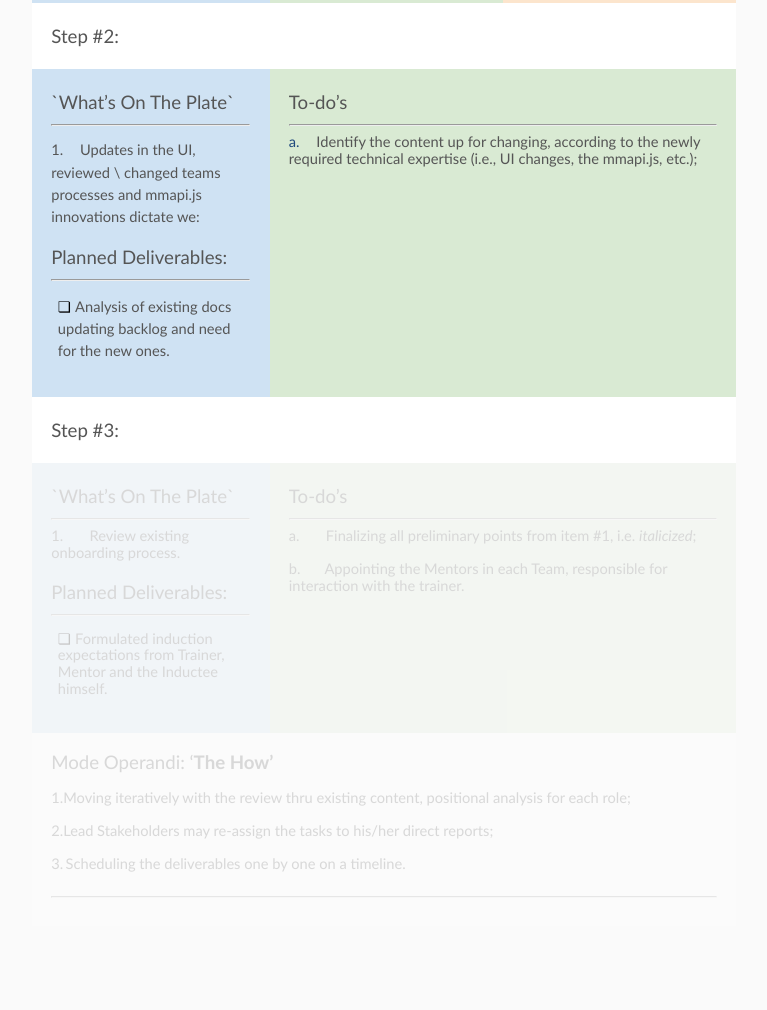
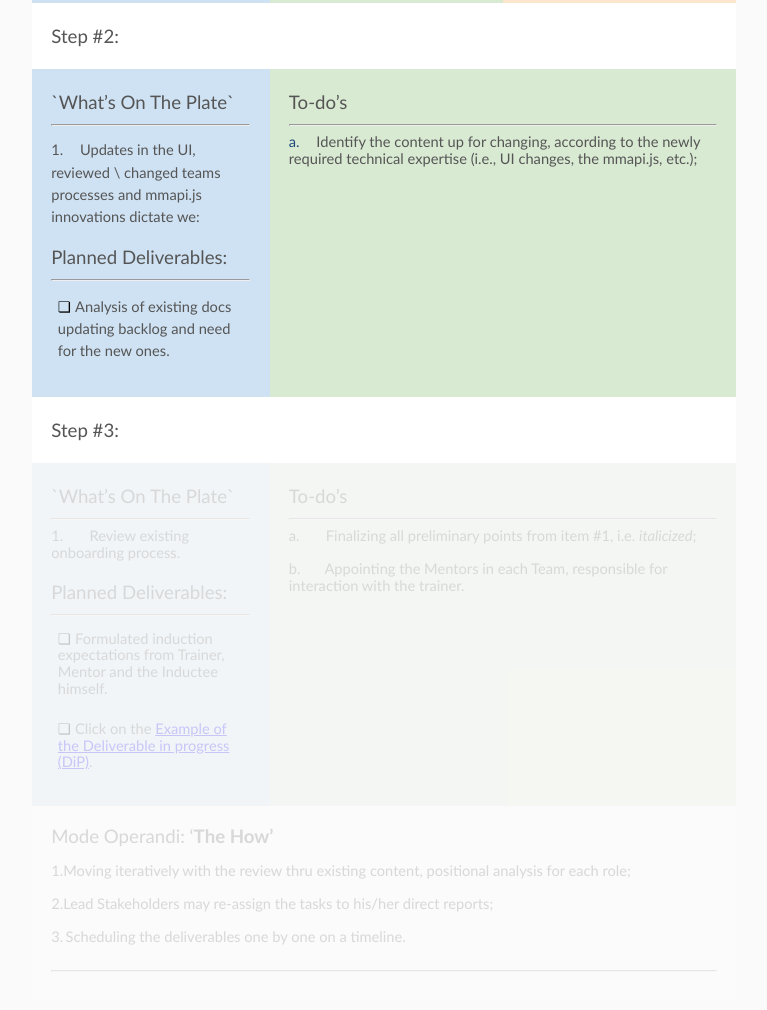
Before and after one commit to GrinchakAndrew/InductionReviewAgenda, a plain HTML site: page index.html in a window 1280 px wide. Shown: the part 855-1865 px from the top of the page, without its empty margins (256-1023 px from the left). Before the commit the page ends 1795 px from the top, so only its background shows below. Drawn offline with Linux system fonts and the light colour scheme; a web font is replaced by a local one.

Commit message:
Added Deliverable link at the bottom

```diff
--- a/index.html
+++ b/index.html
@@ -120,6 +120,8 @@
 					<p></p>
                     <ul class="c35 lst-kix_ibolo5gc5u9w-0 start">
                         <li class="c3 c56"><span class="c18">Formulated induction expectations from Trainer, Mentor and the Inductee himself.</span></li>
+						<li class="c3 c56"><span class="c18">Click on the <a href="http://grinchakandrew.github.io/QCInductionReviewedDelivered/" target="_blank">
+						Example of the Deliverable in progress (DiP)</a>.</span></li>
                     </ul>
                 </td>
                 <td class="c27" colspan="4" rowspan="1">
```
